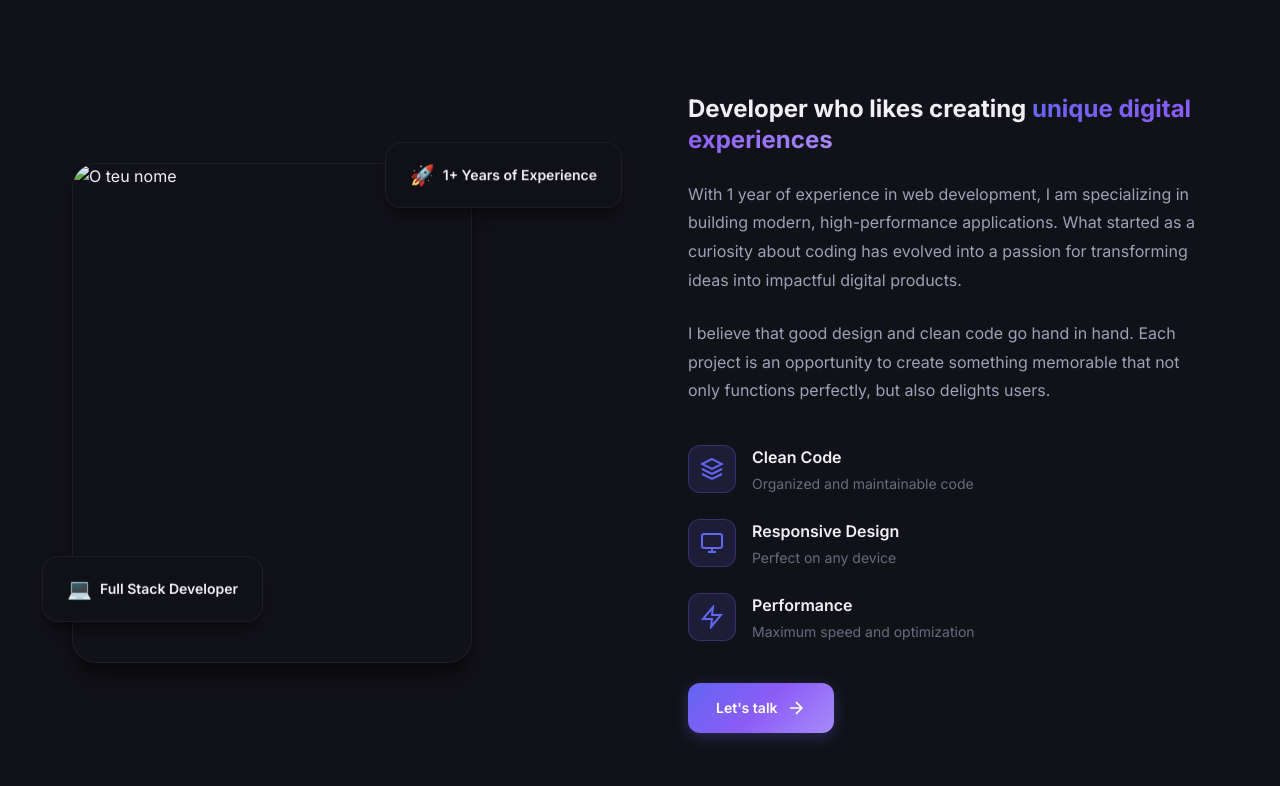
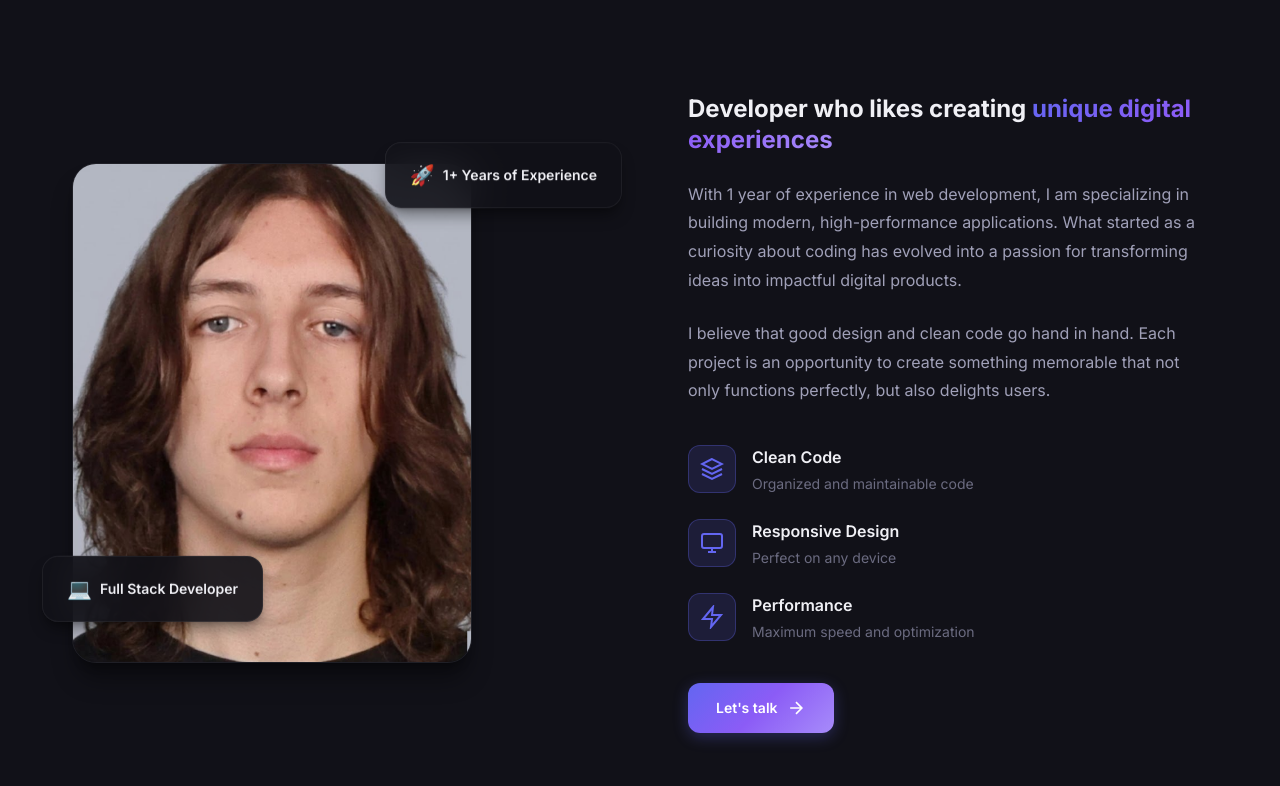
Before and after one commit to gluewtf/Portfolio, a plain HTML site: page index.html in a window 1280 px wide. Shown: the part 1062-1848 px from the top of the page. Drawn offline with Linux system fonts and the light colour scheme.

Commit message:
Update image source path in index.html

```diff
--- a/index.html
+++ b/index.html
@@ -134,7 +134,7 @@
             <div class="about-grid">
                 <div class="about-image-wrapper animate-on-scroll">
                     <div class="about-image">
-                        <img src="foto.png" alt="O teu nome" style="width:100%; height:100%; object-fit:cover;">
+                        <img src="assets/foto.png" alt="O teu nome" style="width:100%; height:100%; object-fit:cover;">
                     </div>
                     <div class="about-float-card card-1">
                         <span class="float-emoji">🚀</span>
```
